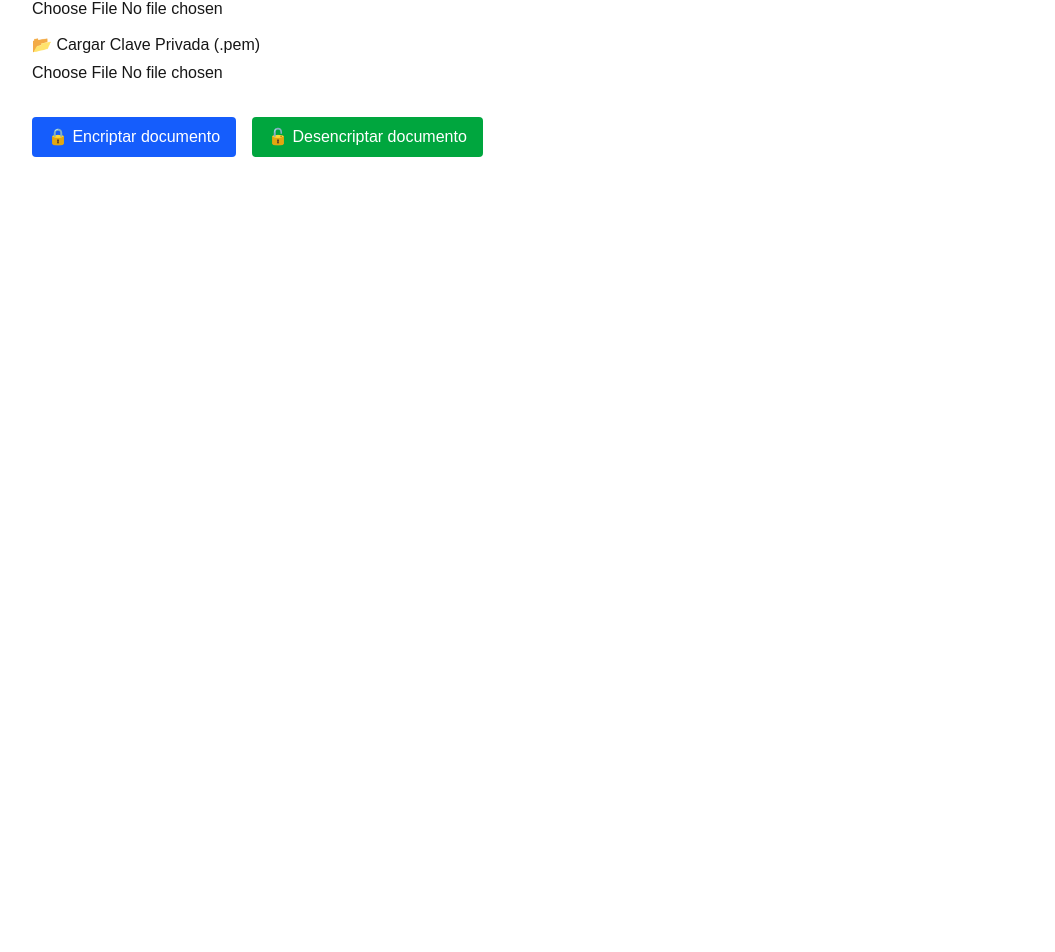
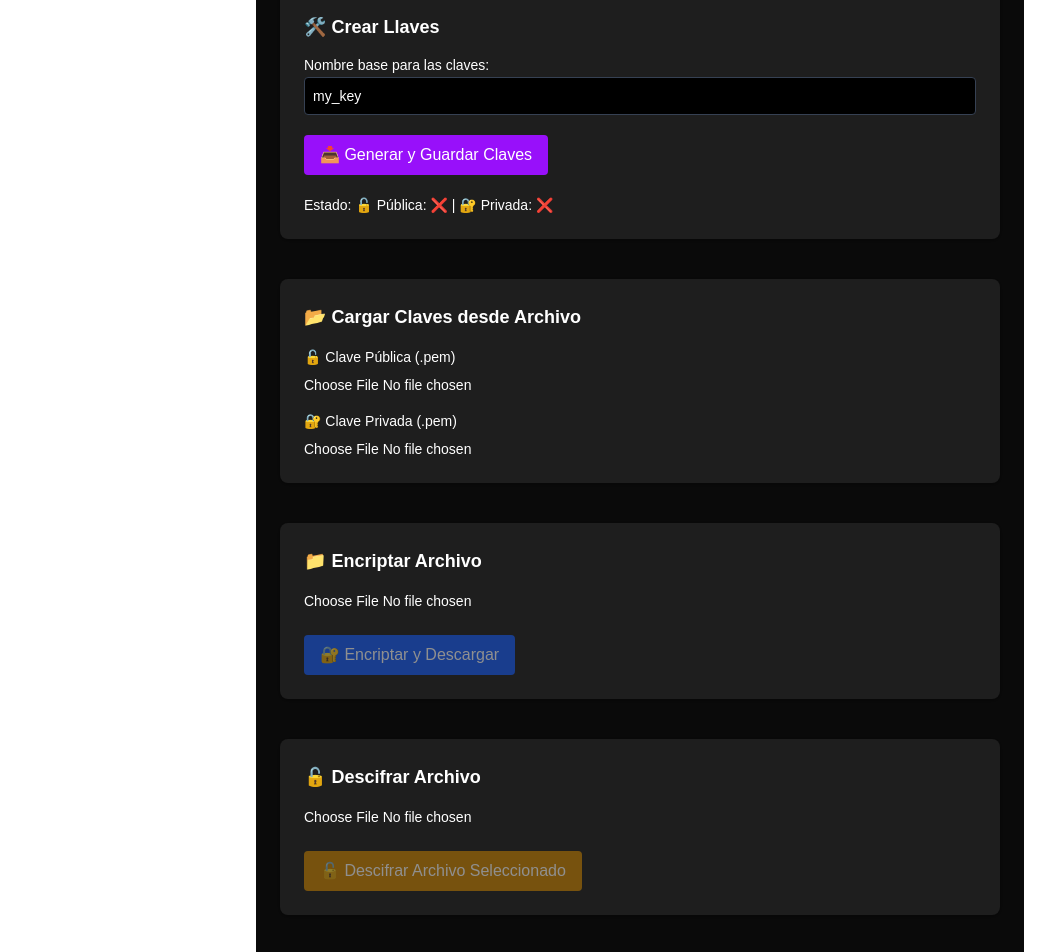
Before and after one commit to SebSRVV/SafePass-Docs, a Next.js app: page /docs in a window 1280 px wide. Shown: the part 167-1119 px from the top of the page, without its empty margins (0-1055 px from the left). Before the commit the page ends 800 px from the top, so only its background shows below. Built offline with nearby package versions, Linux system fonts and the light colour scheme.

Commit message:
Refactor la página de documentos para mejorar la gestión de claves y la interfaz de usuario; añade funcionalidad de cifrado y descifrado de archivos.

```diff
--- a/app/docs/page.tsx
+++ b/app/docs/page.tsx
@@ -1,97 +1,276 @@
 'use client'
 
-import { useState } from 'react'
+import { useRef, useState } from 'react'
 
 export default function DocsPage() {
   const [publicKey, setPublicKey] = useState<CryptoKey | null>(null)
   const [privateKey, setPrivateKey] = useState<CryptoKey | null>(null)
+  const [fileName, setFileName] = useState<string>("")
+  const [message, setMessage] = useState<string>("")
+  const [messageType, setMessageType] = useState<'success' | 'error' | ''>("")
+  const [decryptedOutput, setDecryptedOutput] = useState<string>("")
+  const [keyName, setKeyName] = useState<string>("my_key")
 
-  const handlePublicKeyUpload = async (event: React.ChangeEvent<HTMLInputElement>) => {
-    const file = event.target.files?.[0]
+  const fileRef = useRef<File | null>(null)
+  const decryptFileRef = useRef<File | null>(null)
+
+  const showMessage = (text: string, type: 'success' | 'error') => {
+    setMessage(text)
+    setMessageType(type)
+    setTimeout(() => setMessageType(''), 5000)
+  }
+
+  const generateAndSaveKeys = async () => {
+    try {
+      const keyPair = await crypto.subtle.generateKey(
+        {
+          name: 'RSA-OAEP',
+          modulusLength: 2048,
+          publicExponent: new Uint8Array([1, 0, 1]),
+          hash: 'SHA-256',
+        },
+        true,
+        ['encrypt', 'decrypt']
+      )
+      setPublicKey(keyPair.publicKey)
+      setPrivateKey(keyPair.privateKey)
+
+      const exportedPrivate = await crypto.subtle.exportKey('pkcs8', keyPair.privateKey)
+      const exportedPublic = await crypto.subtle.exportKey('spki', keyPair.publicKey)
+
+      const privatePem = convertToPem(exportedPrivate, 'PRIVATE KEY')
+      const publicPem = convertToPem(exportedPublic, 'PUBLIC KEY')
+
+      downloadFile(`${keyName}_private.pem`, privatePem)
+      downloadFile(`${keyName}_public.pem`, publicPem)
+
+      showMessage('✅ Claves generadas y descargadas.', 'success')
+    } catch (err) {
+      showMessage('❌ Error generando claves.', 'error')
+    }
+  }
+
+  const convertToPem = (buffer: ArrayBuffer, label: string): string => {
+    const base64 = btoa(String.fromCharCode(...new Uint8Array(buffer)))
+    const lines = base64.match(/.{1,64}/g)?.join('\n') ?? ''
+    return `-----BEGIN ${label}-----\n${lines}\n-----END ${label}-----`
+  }
+
+  const downloadFile = (filename: string, content: string) => {
+    const blob = new Blob([content], { type: 'text/plain' })
+    const url = URL.createObjectURL(blob)
+    const a = document.createElement('a')
+    a.href = url
+    a.download = filename
+    document.body.appendChild(a)
+    a.click()
+    document.body.removeChild(a)
+    URL.revokeObjectURL(url)
+  }
+
+  const str2ab = (str: string): ArrayBuffer => {
+    const binary = atob(str)
+    const bytes = new Uint8Array(binary.length)
+    for (let i = 0; i < binary.length; i++) bytes[i] = binary.charCodeAt(i)
+    return bytes.buffer
+  }
+
+  const pemToDer = (pem: string): string =>
+    pem.replace(/-----BEGIN.*KEY-----/, '')
+       .replace(/-----END.*KEY-----/, '')
+       .replace(/\s+/g, '')
+
+  const handlePublicKeyUpload = async (e: React.ChangeEvent<HTMLInputElement>) => {
+    const file = e.target.files?.[0]
     if (!file) return
     const pem = await file.text()
-    const binaryDer = str2ab(pemToDer(pem))
-    const key = await window.crypto.subtle.importKey(
+    const key = await crypto.subtle.importKey(
       'spki',
-      binaryDer,
-      {
-        name: 'RSA-OAEP',
-        hash: 'SHA-256',
-      },
+      str2ab(pemToDer(pem)),
+      { name: 'RSA-OAEP', hash: 'SHA-256' },
       true,
       ['encrypt']
     )
     setPublicKey(key)
-    alert('🔓 Clave pública cargada.')
+    showMessage('🔓 Clave pública cargada correctamente.', 'success')
   }
 
-  const handlePrivateKeyUpload = async (event: React.ChangeEvent<HTMLInputElement>) => {
-    const file = event.target.files?.[0]
+  const handlePrivateKeyUpload = async (e: React.ChangeEvent<HTMLInputElement>) => {
+    const file = e.target.files?.[0]
     if (!file) return
     const pem = await file.text()
-    const binaryDer = str2ab(pemToDer(pem))
-    const key = await window.crypto.subtle.importKey(
+    const key = await crypto.subtle.importKey(
       'pkcs8',
-      binaryDer,
-      {
-        name: 'RSA-OAEP',
-        hash: 'SHA-256',
-      },
+      str2ab(pemToDer(pem)),
+      { name: 'RSA-OAEP', hash: 'SHA-256' },
       true,
       ['decrypt']
     )
     setPrivateKey(key)
-    alert('🔐 Clave privada cargada.')
+    showMessage('🔐 Clave privada cargada correctamente.', 'success')
   }
 
-  const str2ab = (str: string): ArrayBuffer => {
-    const b64 = window.atob(str)
-    const bytes = new Uint8Array(b64.length)
-    for (let i = 0; i < b64.length; i++) {
-      bytes[i] = b64.charCodeAt(i)
+  const handleFileUpload = (e: React.ChangeEvent<HTMLInputElement>) => {
+    const file = e.target.files?.[0]
+    if (file) {
+      if (file.type !== 'text/plain') {
+        showMessage('❌ Solo se permiten archivos de texto (.txt).', 'error')
+        return
+      }
+      fileRef.current = file
+      setFileName(file.name)
+      showMessage(`📁 Archivo "${file.name}" listo para cifrar.`, 'success')
     }
-    return bytes.buffer
   }
 
-  const pemToDer = (pem: string): string => {
-    return pem.replace(/-----BEGIN.*KEY-----/, '')
-              .replace(/-----END.*KEY-----/, '')
-              .replace(/\s+/g, '')
+  const handleDecryptFileUpload = (e: React.ChangeEvent<HTMLInputElement>) => {
+    const file = e.target.files?.[0]
+    if (file) {
+      decryptFileRef.current = file
+      showMessage(`📥 Archivo cifrado "${file.name}" listo para descifrar.`, 'success')
+    }
   }
 
+  const handleEncrypt = async () => {
+    if (!publicKey || !fileRef.current) {
+      showMessage('❌ Debes cargar una clave pública y seleccionar un archivo .txt.', 'error')
+      return
+    }
+
+    const aesKey = await crypto.subtle.generateKey(
+      { name: 'AES-CBC', length: 256 },
+      true,
+      ['encrypt', 'decrypt']
+    )
+    const iv = crypto.getRandomValues(new Uint8Array(16))
+    const fileData = await fileRef.current.arrayBuffer()
+
+    const encryptedData = await crypto.subtle.encrypt({ name: 'AES-CBC', iv }, aesKey, fileData)
+    const rawKey = await crypto.subtle.exportKey('raw', aesKey)
+    const encryptedKey = await crypto.subtle.encrypt({ name: 'RSA-OAEP' }, publicKey, rawKey)
+
+    const keyLen = new Uint32Array([encryptedKey.byteLength])
+    const combined = new Uint8Array(4 + encryptedKey.byteLength + iv.byteLength + encryptedData.byteLength)
+    combined.set(new Uint8Array(keyLen.buffer), 0)
+    combined.set(new Uint8Array(encryptedKey), 4)
+    combined.set(iv, 4 + encryptedKey.byteLength)
+    combined.set(new Uint8Array(encryptedData), 4 + encryptedKey.byteLength + iv.byteLength)
+
+    const blob = new Blob([combined], { type: 'application/octet-stream' })
+    const url = URL.createObjectURL(blob)
+    const link = document.createElement('a')
+    link.href = url
+    link.download = fileRef.current.name + '.safedocs'
+    link.click()
+    URL.revokeObjectURL(url)
+
+    showMessage('✅ Archivo cifrado y descargado con éxito.', 'success')
+  }
+
+  const handleDecrypt = async () => {
+    if (!privateKey || !decryptFileRef.current) {
+      showMessage('❌ Debes cargar una clave privada y un archivo cifrado (.safedocs).', 'error')
+      return
+    }
+
+    try {
+      const file = await decryptFileRef.current.arrayBuffer()
+      const data = new Uint8Array(file)
+      const keyLen = new DataView(data.buffer).getUint32(0)
+      const encryptedKey = data.slice(4, 4 + keyLen)
+      const iv = data.slice(4 + keyLen, 4 + keyLen + 16)
+      const encryptedData = data.slice(4 + keyLen + 16)
+
+      const aesKeyRaw = await crypto.subtle.decrypt({ name: 'RSA-OAEP' }, privateKey, encryptedKey)
+      const aesKey = await crypto.subtle.importKey('raw', aesKeyRaw, { name: 'AES-CBC' }, false, ['decrypt'])
+
+      const decrypted = await crypto.subtle.decrypt({ name: 'AES-CBC', iv }, aesKey, encryptedData)
+      const text = new TextDecoder().decode(decrypted)
+
+      setDecryptedOutput(text)
+      showMessage('✅ Archivo descifrado correctamente.', 'success')
+    } catch (e) {
+      showMessage('❌ Error al descifrar el archivo.', 'error')
+      setDecryptedOutput('')
+    }
+  }
+
+
   return (
-    <div className="p-8">
-      <h1 className="text-2xl font-bold mb-4">📁 Cifrado / Descifrado de Documentos</h1>
+    <div className="min-h-screen bg-[#0a0a0a] text-white px-6 py-10 max-w-3xl mx-auto space-y-10">
+      <h1 className="text-3xl font-bold text-center mb-6">🔐 SafePass&Docs</h1>
 
-      <div className="mb-6 space-y-3">
-        <div>
-          <label className="block font-medium mb-1">📂 Cargar Clave Pública (.pem)</label>
-          <input type="file" accept=".pem" onChange={handlePublicKeyUpload} />
+      {messageType && (
+        <div className={`p-4 rounded text-sm ${messageType === 'success' ? 'bg-green-700' : 'bg-red-700'}`}>
+          {message}
         </div>
+      )}
 
-        <div>
-          <label className="block font-medium mb-1">📂 Cargar Clave Privada (.pem)</label>
-          <input type="file" accept=".pem" onChange={handlePrivateKeyUpload} />
+      <section className="bg-[#1e1e1e] p-6 rounded-lg shadow space-y-3">
+        <h2 className="text-lg font-semibold">🛠️ Crear Llaves</h2>
+        <label className="text-sm">Nombre base para las claves:</label>
+        <input
+          type="text"
+          value={keyName}
+          onChange={e => setKeyName(e.target.value)}
+          placeholder="ej: documento_seguro"
+          className="w-full bg-black border border-gray-700 p-2 text-sm rounded text-white"
+        />
+        <button
+          onClick={generateAndSaveKeys}
+          className="mt-2 bg-purple-600 hover:bg-purple-700 px-4 py-2 rounded text-white font-medium"
+        >
+          📥 Generar y Guardar Claves
+        </button>
+        <p className="text-sm mt-2">Estado: 🔓 Pública: {publicKey ? '✅' : '❌'} | 🔐 Privada: {privateKey ? '✅' : '❌'}</p>
+      </section>
+
+      <section className="bg-[#1e1e1e] p-6 rounded-lg shadow space-y-4">
+        <h2 className="text-lg font-semibold">📂 Cargar Claves desde Archivo</h2>
+        <div className="space-y-2">
+          <label className="block text-sm">🔓 Clave Pública (.pem)</label>
+          <input type="file" accept=".pem" onChange={handlePublicKeyUpload} className="block w-full text-sm" />
+          <label className="block text-sm mt-4">🔐 Clave Privada (.pem)</label>
+          <input type="file" accept=".pem" onChange={handlePrivateKeyUpload} className="block w-full text-sm" />
         </div>
-      </div>
+      </section>
 
-      <div className="mt-8 space-x-4">
+      <section className="bg-[#1e1e1e] p-6 rounded-lg shadow space-y-4">
+        <h2 className="text-lg font-semibold">📁 Encriptar Archivo</h2>
+        <input type="file" onChange={handleFileUpload} className="block w-full text-sm" />
+        {fileName && <p className="text-sm text-gray-300">📎 {fileName}</p>}
         <button
-          className="bg-blue-600 text-white px-4 py-2 rounded"
-          onClick={() => alert('🔒 Aún no implementado: encriptar archivo')}
-          disabled={!publicKey}
+          onClick={handleEncrypt}
+          className="mt-2 bg-blue-600 hover:bg-blue-700 px-4 py-2 rounded text-white font-medium disabled:opacity-50"
+          disabled={!publicKey || !fileRef.current}
         >
-          🔒 Encriptar documento
+          🔐 Encriptar y Descargar
+        </button>
+      </section>
+
+      <section className="bg-[#1e1e1e] p-6 rounded-lg shadow space-y-4">
+        <h2 className="text-lg font-semibold">🔓 Descifrar Archivo</h2>
+        <input type="file" accept=".safedocs" onChange={handleDecryptFileUpload} className="block w-full text-sm" />
+        <button
+          onClick={handleDecrypt}
+          className="mt-2 bg-yellow-600 hover:bg-yellow-700 px-4 py-2 rounded text-white font-medium disabled:opacity-50"
+          disabled={!privateKey || !decryptFileRef.current}
+        >
+          🔓 Descifrar Archivo Seleccionado
         </button>
 
-        <button
-          className="bg-green-600 text-white px-4 py-2 rounded"
-          onClick={() => alert('🔓 Aún no implementado: desencriptar archivo')}
-          disabled={!privateKey}
-        >
-          🔓 Desencriptar documento
-        </button>
-      </div>
+        {decryptedOutput && (
+          <div className="mt-6">
+            <h3 className="text-md font-semibold">📝 Contenido Descifrado</h3>
+            <textarea
+              value={decryptedOutput}
+              readOnly
+              rows={10}
+              className="w-full mt-2 p-2 rounded bg-black text-white border border-gray-700 text-sm"
+            />
+          </div>
+        )}
+      </section>
     </div>
   )
 }
```
